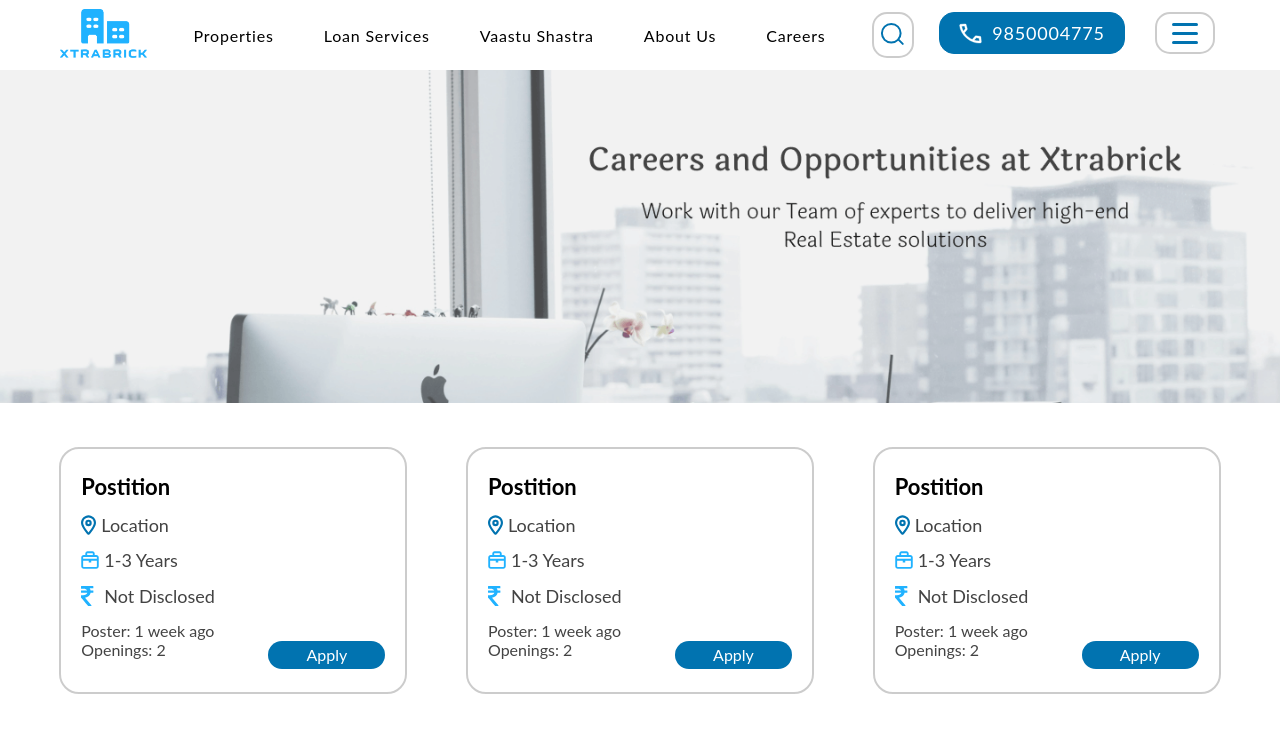
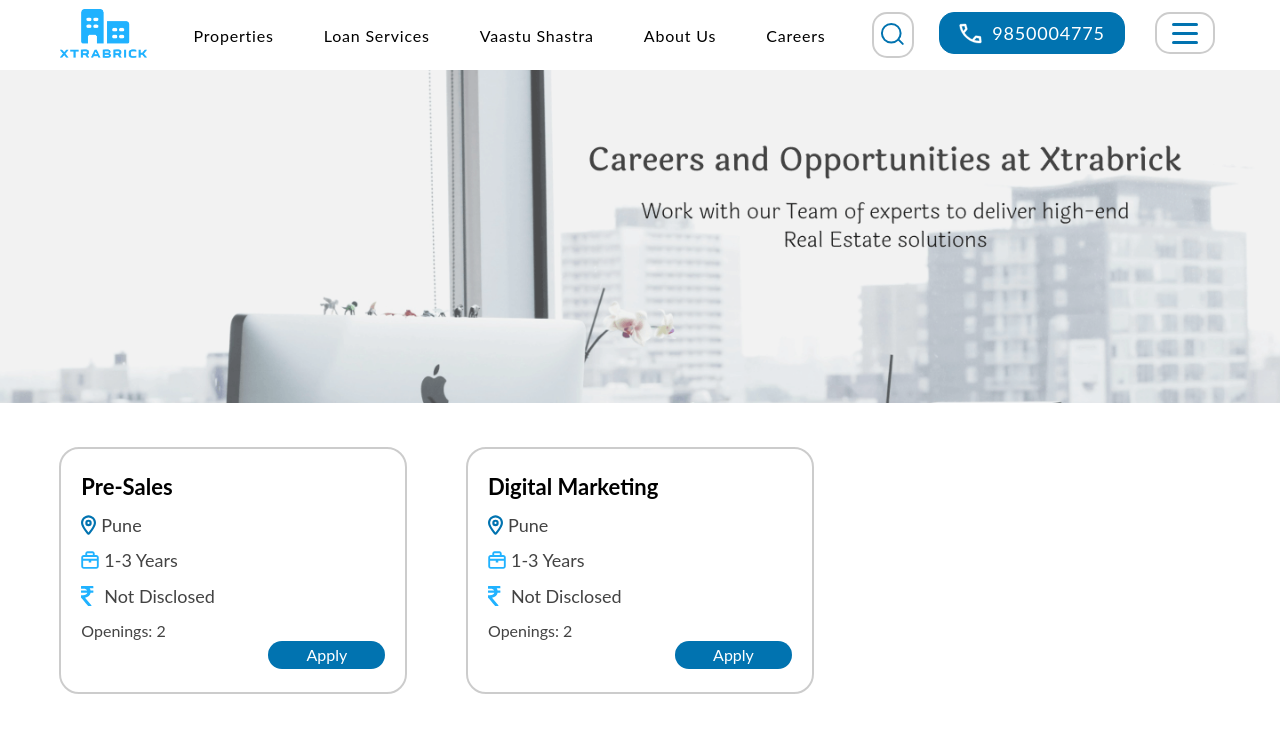
Before and after one commit to Xtrabrick-Realtors/xtrabrick, a Next.js app: page /careers in a window 1280 px wide. Shown: the top 736 px of the page. Built offline with nearby package versions, Linux system fonts and the light colour scheme.

Commit message:
jobs update

```diff
--- a/src/components/Career/Career.styles.tsx
+++ b/src/components/Career/Career.styles.tsx
@@ -95,7 +95,7 @@ export const JobCard = styled.div`
 
 export const JobsWrapper = styled.div`
   display: flex;
-  height: 650px;
+  // height: 650px;
   width: 100%;
   padding: 40px;
 
--- a/src/components/Career/Career.tsx
+++ b/src/components/Career/Career.tsx
@@ -168,7 +168,7 @@ const Career = () => {
                   style={{ display: "flex", justifyContent: "space-between" }}
                 >
                   <div>
-                    <p
+                    {/* {job?.postTime && <p
                       style={{
                         fontFamily: theme.fonts.lato,
                         fontWeight: 400,
@@ -177,7 +177,8 @@ const Career = () => {
                       }}
                     >
                       Poster: {job?.postTime}
-                    </p>
+                    </p>} */}
+
                     <p
                       style={{
                         fontFamily: theme.fonts.lato,
--- a/src/constants/index.ts
+++ b/src/constants/index.ts
@@ -487,37 +487,37 @@ export const FILTER_DATA = [
 
 export const JOBS_DATA = [
   {
-    position: "Postition",
-    location: "Location",
+    position: "Pre-Sales",
+    location: "Pune",
     experience: "1-3 Years",
     ctc: "Not Disclosed",
-    postTime: "1 week ago",
+    // postTime: "1 week ago",
     openings: "2",
   },
   {
-    position: "Postition",
-    location: "Location",
+    position: "Digital Marketing",
+    location: "Pune",
     experience: "1-3 Years",
     ctc: "Not Disclosed",
-    postTime: "1 week ago",
+    // postTime: "1 week ago",
     openings: "2",
   },
-  {
-    position: "Postition",
-    location: "Location",
-    experience: "1-3 Years",
-    ctc: "Not Disclosed",
-    postTime: "1 week ago",
-    openings: "2",
-  },
-  {
-    position: "Postition",
-    location: "Location",
-    experience: "1-3 Years",
-    ctc: "Not Disclosed",
-    postTime: "1 week ago",
-    openings: "2",
-  },
+  // {
+  //   position: "Postition",
+  //   location: "Location",
+  //   experience: "1-3 Years",
+  //   ctc: "Not Disclosed",
+  //   postTime: "1 week ago",
+  //   openings: "2",
+  // },
+  // {
+  //   position: "Postition",
+  //   location: "Location",
+  //   experience: "1-3 Years",
+  //   ctc: "Not Disclosed",
+  //   postTime: "1 week ago",
+  //   openings: "2",
+  // },
   // {
   // position: "Postition",
   // location: "Location",
```
